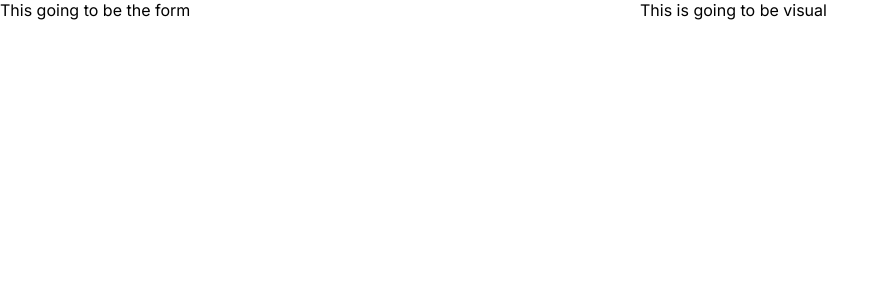
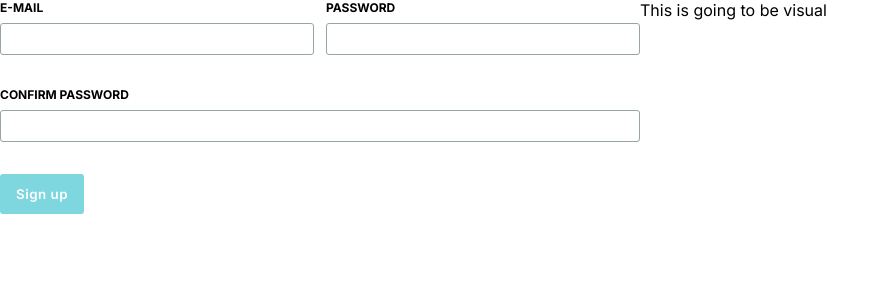
Before and after one commit to diederikeen/fitness-application, a Next.js app: page / in a window 1280 px wide. Shown: the top 300 px of the page, without its empty margins (0-889 px from the left). Built offline with nearby package versions, Linux system fonts and the light colour scheme; no server answers.

Commit message:
feature: add FormComposer.tsx for composing fields quickly. Created TextInput.tsx, Button.tsx and Box.tsx.

```diff
--- /dev/null
+++ b/components/Box/Box.tsx
@@ -0,0 +1,14 @@
+import { styled } from "../../styles/theme";
+
+import { CSS } from "@stitches/react";
+import { PropsWithChildren } from "react";
+
+const StyledBox = styled("div", {});
+
+interface Props {
+  css: CSS;
+}
+
+export function Box({ children, css }: PropsWithChildren<Props>) {
+  return <StyledBox css={{ ...css }}>{children}</StyledBox>;
+}
--- /dev/null
+++ b/components/Button/Button.tsx
@@ -0,0 +1,24 @@
+import { styled } from "../../styles/theme";
+import { ButtonHTMLAttributes, ReactNode } from "react";
+import { CSS } from "@stitches/react";
+
+const StyledButton = styled("button", {
+  fontFamily: "inherit",
+  border: "none",
+  background: "$primaryColor",
+  color: "$white",
+  px: "$4",
+  py: "$3",
+  borderRadius: "$1",
+  letterSpacing: "0.5px",
+  fontWeight: "600",
+});
+
+interface Props extends ButtonHTMLAttributes<HTMLButtonElement> {
+  children: ReactNode;
+  css?: CSS;
+}
+
+export function Button({ children, css }: Props) {
+  return <StyledButton css={{ ...css }}>{children}</StyledButton>;
+}
--- /dev/null
+++ b/components/FormComposer/FormComposer.tsx
@@ -0,0 +1,66 @@
+import { useFormikContext } from "formik";
+import { Box } from "../Box/Box";
+import { Button } from "../Button/Button";
+import { renderFormField } from "../../utils/renderFormField/renderFormField";
+
+export interface IField {
+  name: string;
+  type: "select" | "text" | "password" | "number" | "email";
+  label?: string;
+  layout?: "full" | "half" | "quarter";
+}
+
+interface Props {
+  fields: IField[] | IField[][];
+  columnGap?: number;
+  rowGap?: number;
+  buttonLabel?: string;
+}
+
+export function FormComposer({
+  fields,
+  buttonLabel = "Submit",
+  columnGap = 3,
+  rowGap = 5,
+}: Props) {
+  const formContext = useFormikContext();
+  const { errors, touched } = formContext as unknown as Record<string, any>;
+  return (
+    <form onSubmit={formContext.handleSubmit}>
+      <Box
+        css={{
+          display: "grid",
+          columnGap: `$${columnGap}`,
+          rowGap: `$${rowGap}`,
+        }}
+      >
+        {fields.map((field) => {
+          const isGroup = Array.isArray(field);
+          return isGroup ? (
+            <Box
+              css={{
+                display: "grid",
+                columnGap: `$${columnGap}`,
+                rowGap: `$${rowGap}`,
+                gridTemplateColumns: `repeat(${field.length}, 1fr)`,
+              }}
+            >
+              {field.map((childField) =>
+                renderFormField(
+                  childField,
+                  errors[childField.name],
+                  touched[childField.name]
+                )
+              )}
+            </Box>
+          ) : (
+            renderFormField(field, errors[field.name], touched[field.name])
+          );
+        })}
+      </Box>
+      <Button css={{ mt: "$5" }} type={"submit"}>
+        {buttonLabel}
+      </Button>
+    </form>
+  );
+}
--- /dev/null
+++ b/components/TextInput/TextInput.tsx
@@ -0,0 +1,66 @@
+import { styled } from "../../styles/theme";
+import { InputHTMLAttributes, ReactNode } from "react";
+import { FormikFormProps, FormikProps } from "formik";
+
+const InputWrapper = styled("div", {
+  ".inner-wrapper": {
+    display: "flex",
+    flexDirection: "column",
+    position: "relative",
+  },
+});
+
+const StyledInput = styled("input", {
+  height: "30px",
+  px: "$3",
+  border: "1px solid $grey300",
+  borderRadius: "$1",
+  variants: {
+    hasError: {
+      true: {
+        borderColor: "$error",
+      },
+    },
+  },
+});
+
+const StyledError = styled("span", {
+  color: "$error",
+  fontSize: "$3",
+  position: "absolute",
+  bottom: "0",
+});
+
+const StyledLabel = styled("label", {
+  fontSize: "$3",
+  fontWeight: "bold",
+  textTransform: "uppercase",
+});
+
+interface Props {
+  label?: ReactNode;
+  field: InputHTMLAttributes<HTMLInputElement>;
+  form: FormikProps<FormikFormProps>;
+  type: string;
+  error?: string;
+  touched?: boolean;
+}
+
+export function TextInput({ field, form, label, type, error, touched }: Props) {
+  const hasLabel = label !== undefined;
+  const hasError =
+    error !== undefined &&
+    ((touched === true && field.value !== "") || form.isSubmitting);
+
+  return (
+    <InputWrapper>
+      <div className={"inner-wrapper"}>
+        {hasLabel && (
+          <StyledLabel css={{ marginBottom: "$2" }}>{label}</StyledLabel>
+        )}
+        <StyledInput {...field} type={type} hasError={hasError} />
+        {hasError && <StyledError>{error}</StyledError>}
+      </div>
+    </InputWrapper>
+  );
+}
--- a/pages/index.tsx
+++ b/pages/index.tsx
@@ -1,14 +1,82 @@
+import { getAuth } from "firebase/auth";
+import * as Yup from "yup";
+
 import { styled } from "../styles/theme";
+import { FormikProvider, useFormik } from "formik";
+import { FormComposer, IField } from "../components/FormComposer/FormComposer";
+
+// eslint-disable-next-line no-unused-vars, @typescript-eslint/no-unused-vars
+const auth = getAuth();
 
 const Layout = styled("div", {
   display: "grid",
   gridTemplateColumns: "1fr 1fr",
 });
 
+const signupFormFields: IField[][] = [
+  [
+    {
+      name: "email",
+      type: "email",
+      label: "E-mail",
+      layout: "half",
+    },
+    {
+      name: "password",
+      type: "password",
+      label: "Password",
+      layout: "half",
+    },
+  ],
+  [
+    {
+      name: "confirmPassword",
+      type: "password",
+      label: "Confirm password",
+    },
+  ],
+];
+
+const signUpValidationSchema = Yup.object({
+  email: Yup.string().email().required(),
+  password: Yup.string().required().min(8),
+  confirmPassword: Yup.string()
+    .oneOf([Yup.ref("password"), null], "Passwords don't match")
+    .required(),
+});
+
 export default function HomePage() {
+  const formik = useFormik({
+    initialValues: {
+      email: "",
+      password: "",
+      confirmPassword: "",
+    },
+    validateOnBlur: true,
+    validationSchema: signUpValidationSchema,
+    onSubmit: async (values) => await onSubmit(),
+  });
+
+  async function onSubmit() {
+    // return await signInWithEmailAndPassword(auth, email, password)
+    //   .then((userCredential) => {
+    //     // Signed in
+    //     const user = userCredential.user;
+    //     // ...
+    //   })
+    //   .catch((error) => {
+    //     const errorCode = error.code;
+    //     const errorMessage = error.message;
+    //   });
+  }
+
   return (
     <Layout>
-      <div>This going to be the form</div>
+      <div>
+        <FormikProvider value={formik}>
+          <FormComposer fields={signupFormFields} buttonLabel={"Sign up"} />
+        </FormikProvider>
+      </div>
       <div>This is going to be visual</div>
     </Layout>
   );
--- a/styles/theme.ts
+++ b/styles/theme.ts
@@ -7,6 +7,13 @@ export const { styled, css } = createStitches({
       primaryBg: "#fff",
       secondaryBg: "#eee",
       primaryColor: "#7ed6df",
+      error: "#e74c3c",
+      grey100: "#ecf0f1",
+      grey200: "#bdc3c7",
+      grey300: "#95a5a6",
+      grey400: "#7f8c8d",
+      grey800: "#34495e",
+      grey900: "#2c3e50",
     },
     radii: {
       0: "2px",
--- /dev/null
+++ b/utils/renderFormField/renderFormField.tsx
@@ -0,0 +1,13 @@
+import { TextInput } from "../../components/TextInput/TextInput";
+import { Field } from "formik";
+import { IField } from "../../components/FormComposer/FormComposer";
+
+export function renderFormField(field: IField, error: string, touched: string) {
+  const Component = field.type === "select" ? null : TextInput;
+
+  return (
+    <div key={field.name}>
+      <Field {...field} error={error} touched={touched} component={Component} />
+    </div>
+  );
+}
```
